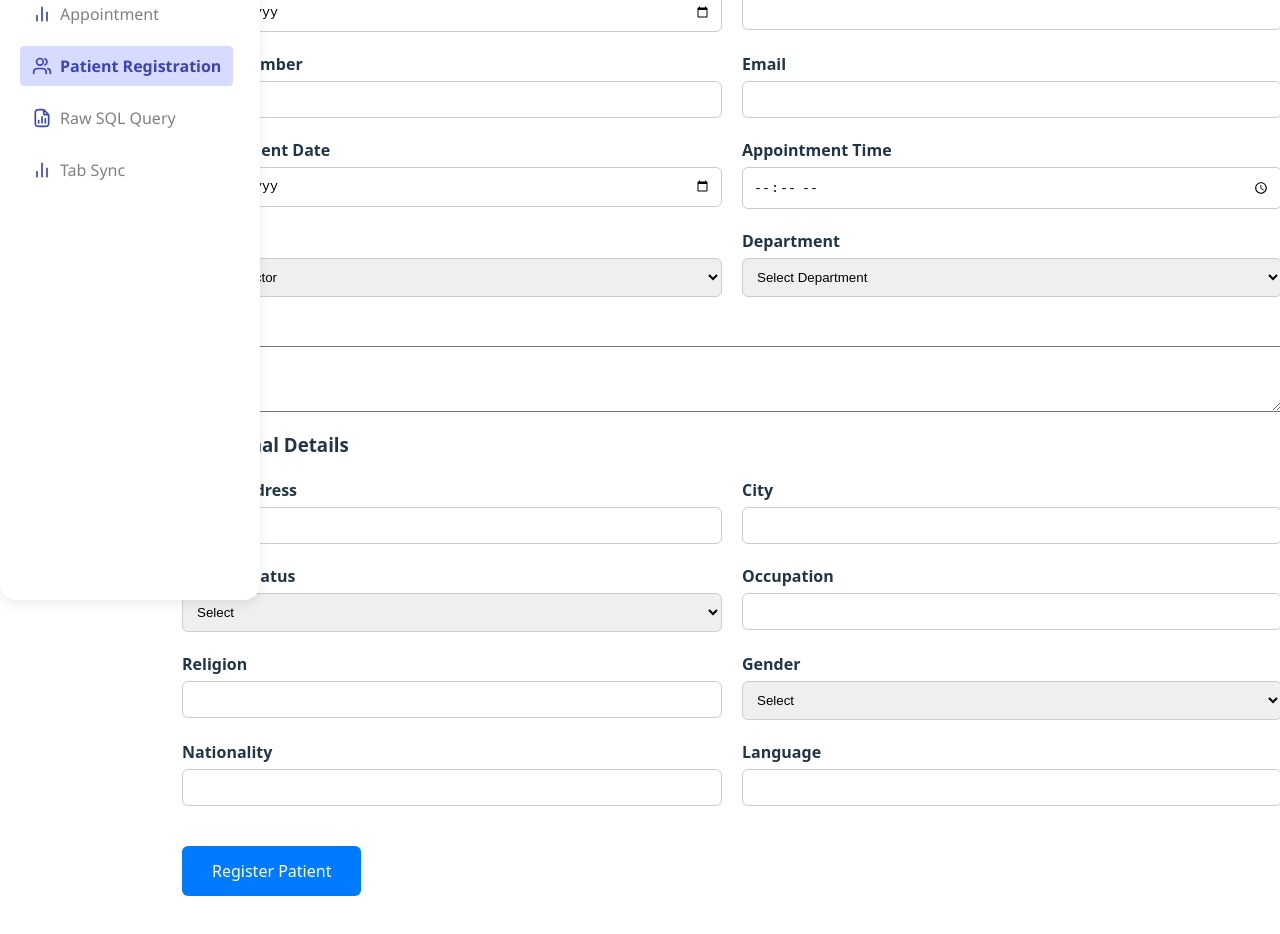
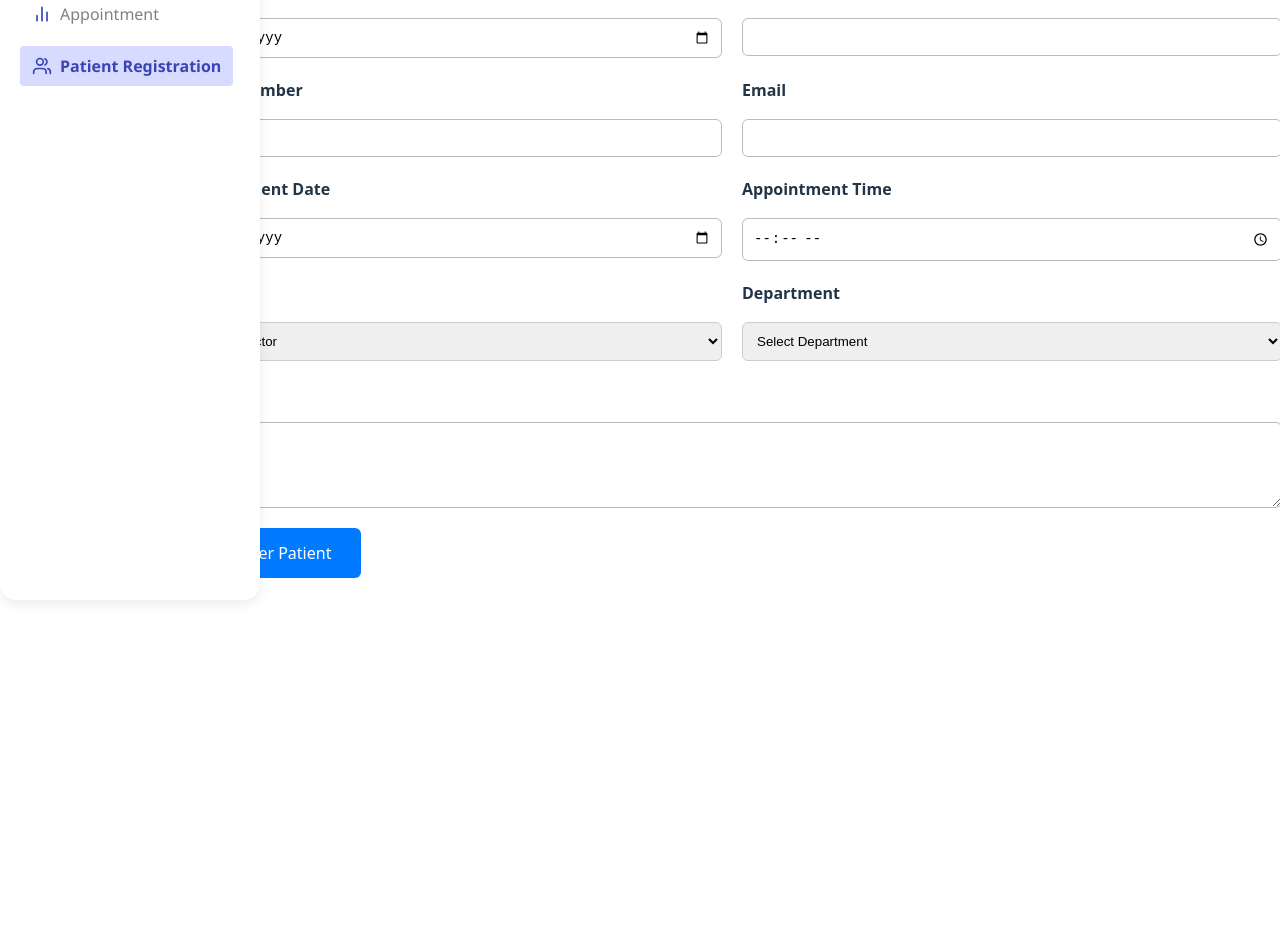
Before and after one commit to DharshiniDuraisamy03/TodoNest, a React (Vite) app: page /register-patient in a window 1280 px wide. Shown: the part 320-1254 px from the top of the page. After the commit the page ends 1010 px from the top, so only its background shows below. Built offline with nearby package versions, Linux system fonts and the light colour scheme.

Commit message:
Patient registereation

```diff
--- a/src/components/AppointmentTable/AppointmentTable.css
+++ b/src/components/AppointmentTable/AppointmentTable.css
@@ -165,3 +165,63 @@ input[type="checkbox"] {
   background-color: #3498db;
   color: white;
 }
+
+.edit-card {
+  position: fixed;
+  top: 50%;
+  left: 50%;
+  transform: translate(-50%, -50%);
+  background: #ffffff;
+  border: 2px solid #444;
+  padding: 25px;
+  width: 500px;
+  max-height: 90vh; /* limit height to viewport */
+  overflow-y: auto; /* enable vertical scroll */
+  z-index: 999;
+  box-shadow: 0 5px 25px rgba(0, 0, 0, 0.3);
+  border-radius: 12px;
+}
+
+.edit-card h3 {
+  margin-bottom: 20px;
+  font-size: 22px;
+  text-align: center;
+}
+
+.form-group {
+  display: flex;
+  flex-direction: column;
+  gap: 12px;
+}
+
+.form-group input,
+.form-group textarea {
+  padding: 10px;
+  border: 1px solid #bbb;
+  border-radius: 6px;
+  font-size: 14px;
+}
+
+.form-actions {
+  display: flex;
+  justify-content: space-between;
+  margin-top: 25px;
+}
+
+.save-btn {
+  background-color: #007bff;
+  color: #fff;
+  padding: 8px 18px;
+  border: none;
+  border-radius: 5px;
+  font-size: 14px;
+}
+
+.cancel-btn {
+  background-color: #dc3545;
+  color: #fff;
+  padding: 8px 18px;
+  border: none;
+  border-radius: 5px;
+  font-size: 14px;
+}
--- a/src/components/AppointmentTable/AppointmentTable.jsx
+++ b/src/components/AppointmentTable/AppointmentTable.jsx
@@ -1,27 +1,60 @@
-import React, { useState } from "react";
+import React, { useState, useEffect } from "react";
 import "./AppointmentTable.css";
 import editIcon from "../../assets/edit-01.svg";
 import deleteIcon from "../../assets/Button.svg";
 
 export default function AppointmentTable({ patients }) {
+  const [patientList, setPatientList] = useState([]);
   const [currentPage, setCurrentPage] = useState(1);
+  const [editPatient, setEditPatient] = useState(null);
   const rowsPerPage = 8;
+
+  // Load from localStorage on mount
+  useEffect(() => {
+    const storedPatients = localStorage.getItem("patients");
+    if (storedPatients) {
+      setPatientList(JSON.parse(storedPatients));
+    } else {
+      setPatientList(patients);
+      localStorage.setItem("patients", JSON.stringify(patients));
+    }
+  }, [patients]);
+
+  // Save to localStorage whenever patientList changes
+  useEffect(() => {
+    localStorage.setItem("patients", JSON.stringify(patientList));
+  }, [patientList]);
 
   const indexOfLastRow = currentPage * rowsPerPage;
   const indexOfFirstRow = indexOfLastRow - rowsPerPage;
-  const currentAppointments = patients.slice(indexOfFirstRow, indexOfLastRow);
-  const totalPages = Math.ceil(patients.length / rowsPerPage);
+  const currentAppointments = patientList.slice(
+    indexOfFirstRow,
+    indexOfLastRow
+  );
+  const totalPages = Math.ceil(patientList.length / rowsPerPage);
 
   const handlePageChange = (pageNumber) => {
     setCurrentPage(pageNumber);
   };
 
-  const handleEdit = (id) => {
-    alert(`Edit ${id}`);
+  const handleEdit = (patient) => {
+    setEditPatient(patient);
   };
 
   const handleDelete = (id) => {
-    alert(`Delete ${id}`);
+    const confirmed = window.confirm("Are you sure you want to delete?");
+    if (confirmed) {
+      const updatedList = patientList.filter((patient) => patient.id !== id);
+      setPatientList(updatedList);
+    }
+  };
+
+  const handleSave = (updatedPatient) => {
+    const updatedList = patientList.map((patient) =>
+      patient.id === updatedPatient.id ? updatedPatient : patient
+    );
+    setPatientList(updatedList);
+    setEditPatient(null);
   };
 
   return (
@@ -45,48 +78,36 @@ export default function AppointmentTable({ patients }) {
             </tr>
           </thead>
           <tbody>
-            {currentAppointments.map(
-              ({
-                id,
-                firstName,
-                lastName,
-                dob,
-                number,
-                appointmentDate,
-                appointmentTime,
-                status,
-                doctor,
-                department,
-                notes,
-              }) => (
-                <tr key={id}>
-                  <td>{id}</td>
-                  <td className="namecol">{`${firstName} ${lastName}`}</td>
-                  <td>{dob}</td>
-                  <td>{number}</td>
-                  <td>{appointmentDate}</td>
-                  <td>{appointmentTime}</td>
-                  <td>{status}</td>
-                  <td>{doctor}</td>
-                  <td>{department}</td>
-                  <td>{notes}</td>
+            {currentAppointments.map((appointment) => (
+              <tr key={appointment.id}>
+                <td>{appointment.id}</td>
+                <td className="namecol">
+                  {appointment.firstName} {appointment.lastName}
+                </td>
+                <td>{appointment.dob}</td>
+                <td>{appointment.number}</td>
+                <td>{appointment.appointmentDate}</td>
+                <td>{appointment.appointmentTime}</td>
+                <td>{appointment.status}</td>
+                <td>{appointment.doctor}</td>
+                <td>{appointment.department}</td>
+                <td>{appointment.notes}</td>
                 <td className="action">
                   <div className="action-buttons">
                     <img
                       src={editIcon}
                       alt="Edit"
-                        onClick={() => handleEdit(id)}
+                      onClick={() => handleEdit(appointment)}
                     />
                     <img
                       src={deleteIcon}
                       alt="Delete"
-                        onClick={() => handleDelete(id)}
+                      onClick={() => handleDelete(appointment.id)}
                     />
                   </div>
                 </td>
               </tr>
-              )
-            )}
+            ))}
           </tbody>
         </table>
       </div>
@@ -104,6 +125,109 @@ export default function AppointmentTable({ patients }) {
           )
         )}
       </div>
+
+      {/* Edit Card */}
+      {editPatient && (
+        <div className="edit-card">
+          <h3>Edit Appointment</h3>
+          <div className="form-group">
+            <input
+              type="text"
+              value={editPatient.firstName}
+              onChange={(e) =>
+                setEditPatient({ ...editPatient, firstName: e.target.value })
+              }
+              placeholder="First Name"
+            />
+            <input
+              type="text"
+              value={editPatient.lastName}
+              onChange={(e) =>
+                setEditPatient({ ...editPatient, lastName: e.target.value })
+              }
+              placeholder="Last Name"
+            />
+            <input
+              type="text"
+              value={editPatient.dob}
+              onChange={(e) =>
+                setEditPatient({ ...editPatient, dob: e.target.value })
+              }
+              placeholder="Date of Birth"
+            />
+            <input
+              type="text"
+              value={editPatient.number}
+              onChange={(e) =>
+                setEditPatient({ ...editPatient, number: e.target.value })
+              }
+              placeholder="Phone Number"
+            />
+            <input
+              type="date"
+              value={editPatient.appointmentDate}
+              onChange={(e) =>
+                setEditPatient({
+                  ...editPatient,
+                  appointmentDate: e.target.value,
+                })
+              }
+            />
+            <input
+              type="time"
+              value={editPatient.appointmentTime}
+              onChange={(e) =>
+                setEditPatient({
+                  ...editPatient,
+                  appointmentTime: e.target.value,
+                })
+              }
+            />
+            <input
+              type="text"
+              value={editPatient.status}
+              onChange={(e) =>
+                setEditPatient({ ...editPatient, status: e.target.value })
+              }
+              placeholder="Status"
+            />
+            <input
+              type="text"
+              value={editPatient.doctor}
+              onChange={(e) =>
+                setEditPatient({ ...editPatient, doctor: e.target.value })
+              }
+              placeholder="Doctor"
+            />
+            <input
+              type="text"
+              value={editPatient.department}
+              onChange={(e) =>
+                setEditPatient({ ...editPatient, department: e.target.value })
+              }
+              placeholder="Department"
+            />
+            <textarea
+              value={editPatient.notes}
+              onChange={(e) =>
+                setEditPatient({ ...editPatient, notes: e.target.value })
+              }
+              placeholder="Notes"
+            />
+          </div>
+          <div className="form-actions">
+            <button
+              className="save-btn"
+              onClick={() => handleSave(editPatient)}
+            >
+              Save
+            </button>
+            <button className="cancel-btn" onClick={() => setEditPatient(null)}>
+              Cancel
+            </button>
+          </div>
+        </div>
+      )}
     </>
   );
 }
--- a/src/components/PatientRegistration/PatientRegistration.jsx
+++ b/src/components/PatientRegistration/PatientRegistration.jsx
@@ -32,30 +32,34 @@ function PatientRegistration({ onAddPatient }) {
     });
   };
 
-  const handleSubmit = async (e) => {
+  const handleSubmit = (e) => {
     e.preventDefault();
 
+    const patientData = {
+      ...formData,
+      id: Date.now(), // unique ID
+      status: "Pending",
+    };
+
     try {
-      const patientData = {
-        ...formData,
-        status: "Pending", // Auto-set status on registration
-      };
+      // get existing patients or initialize empty array
+      const existingPatients =
+        JSON.parse(localStorage.getItem("patients")) || [];
 
-      const response = await fetch("http://localhost:3001/patients", {
-        method: "POST",
-        headers: {
-          "Content-Type": "application/json",
-        },
-        body: JSON.stringify(patientData),
-      });
+      // add new patient to the list
+      existingPatients.push(patientData);
 
-      if (!response.ok) throw new Error("Failed to register patient");
+      // update localStorage
+      localStorage.setItem("patients", JSON.stringify(existingPatients));
 
-      const data = await response.json();
-      alert(data.message);
+      alert("Patient registered successfully!");
 
-      onAddPatient(patientData);
+      // pass new patient to parent component if needed
+      if (onAddPatient) {
+        onAddPatient(patientData);
+      }
 
+      // reset form
       setFormData({
         firstName: "",
         lastName: "",
@@ -232,106 +236,6 @@ function PatientRegistration({ onAddPatient }) {
           />
         </div>
 
-        <div className="additional-details">
-          <h3>Additional Details</h3>
-
-          <div className="form-row">
-            <div className="form-group">
-              <label>Home Address</label>
-              <input
-                type="text"
-                name="address"
-                value={formData.address}
-                onChange={handleChange}
-              />
-            </div>
-
-            <div className="form-group">
-              <label>City</label>
-              <input
-                type="text"
-                name="city"
-                value={formData.city}
-                onChange={handleChange}
-              />
-            </div>
-          </div>
-
-          <div className="form-row">
-            <div className="form-group">
-              <label>Marital Status</label>
-              <select
-                name="maritalStatus"
-                value={formData.maritalStatus}
-                onChange={handleChange}
-              >
-                <option value="">Select</option>
-                <option value="Single">Single</option>
-                <option value="Married">Married</option>
-                <option value="Widowed">Widowed</option>
-              </select>
-            </div>
-
-            <div className="form-group">
-              <label>Occupation</label>
-              <input
-                type="text"
-                name="occupation"
-                value={formData.occupation}
-                onChange={handleChange}
-              />
-            </div>
-          </div>
-
-          <div className="form-row">
-            <div className="form-group">
-              <label>Religion</label>
-              <input
-                type="text"
-                name="religion"
-                value={formData.religion}
-                onChange={handleChange}
-              />
-            </div>
-
-            <div className="form-group">
-              <label>Gender</label>
-              <select
-                name="gender"
-                value={formData.gender}
-                onChange={handleChange}
-              >
-                <option value="">Select</option>
-                <option value="Male">Male</option>
-                <option value="Female">Female</option>
-                <option value="Other">Other</option>
-              </select>
-            </div>
-          </div>
-
-          <div className="form-row">
-            <div className="form-group">
-              <label>Nationality</label>
-              <input
-                type="text"
-                name="nationality"
-                value={formData.nationality}
-                onChange={handleChange}
-              />
-            </div>
-
-            <div className="form-group">
-              <label>Language</label>
-              <input
-                type="text"
-                name="language"
-                value={formData.language}
-                onChange={handleChange}
-              />
-            </div>
-          </div>
-        </div>
-
         <button type="submit">Register Patient</button>
       </form>
     </div>
--- a/src/components/Sidebar.jsx
+++ b/src/components/Sidebar.jsx
@@ -58,7 +58,7 @@ function Sidebar() {
               Patient Registration
             </Link>
           </li>
-          <li className={isActive("/sql-query") ? "active" : ""}>
+          {/* <li className={isActive("/sql-query") ? "active" : ""}>
             <Link to="/sql-query">
               <img src={Billing} alt="RawSQLQuery" className="sidebar-icon" />
               Raw SQL Query
@@ -69,7 +69,7 @@ function Sidebar() {
               <img src={DashboardIcon} alt="TabSync" className="sidebar-icon" />
               Tab Sync
             </Link>
-          </li>
+          </li> */}
         </ul>
       </nav>
     </div>
```
Also changed, not shown: src/components/PatientApp/PatientApp.jsx (+17 -1 lines). Lines whose indentation alone changed are shown as unchanged.
